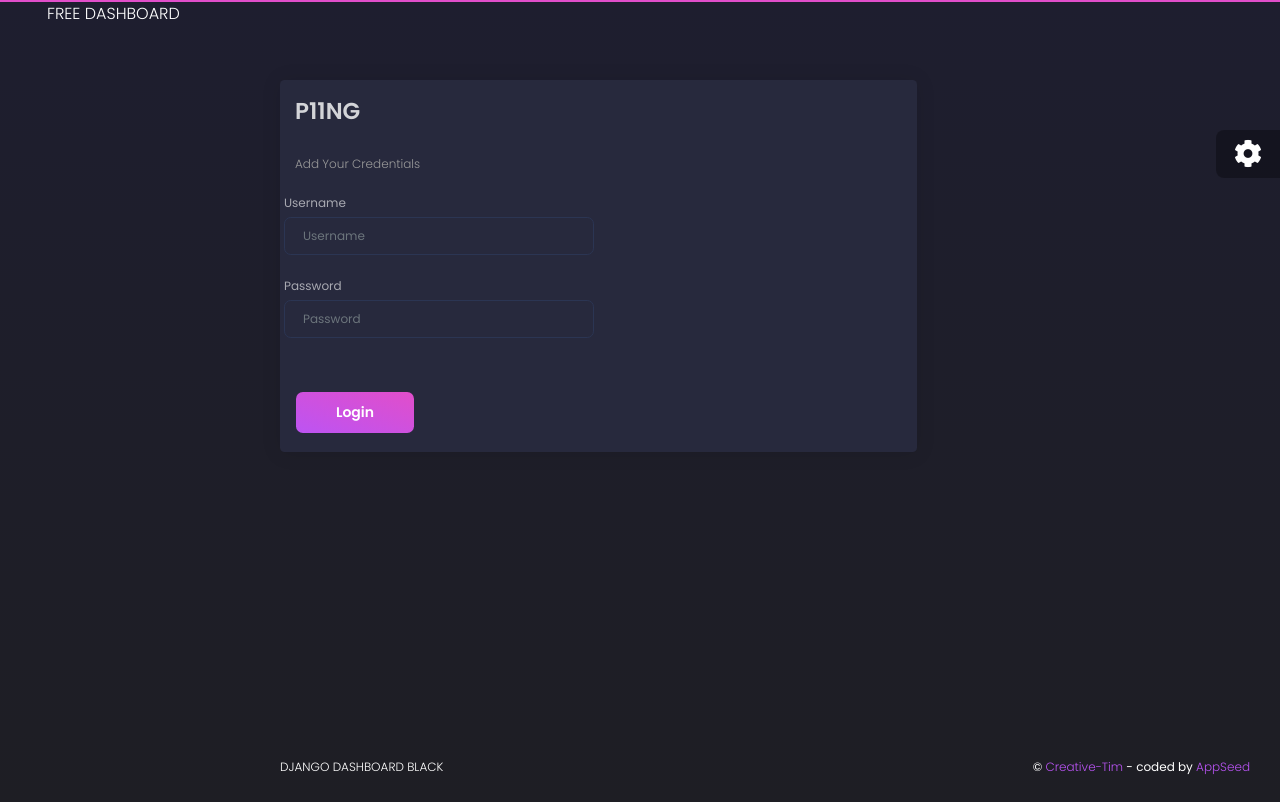
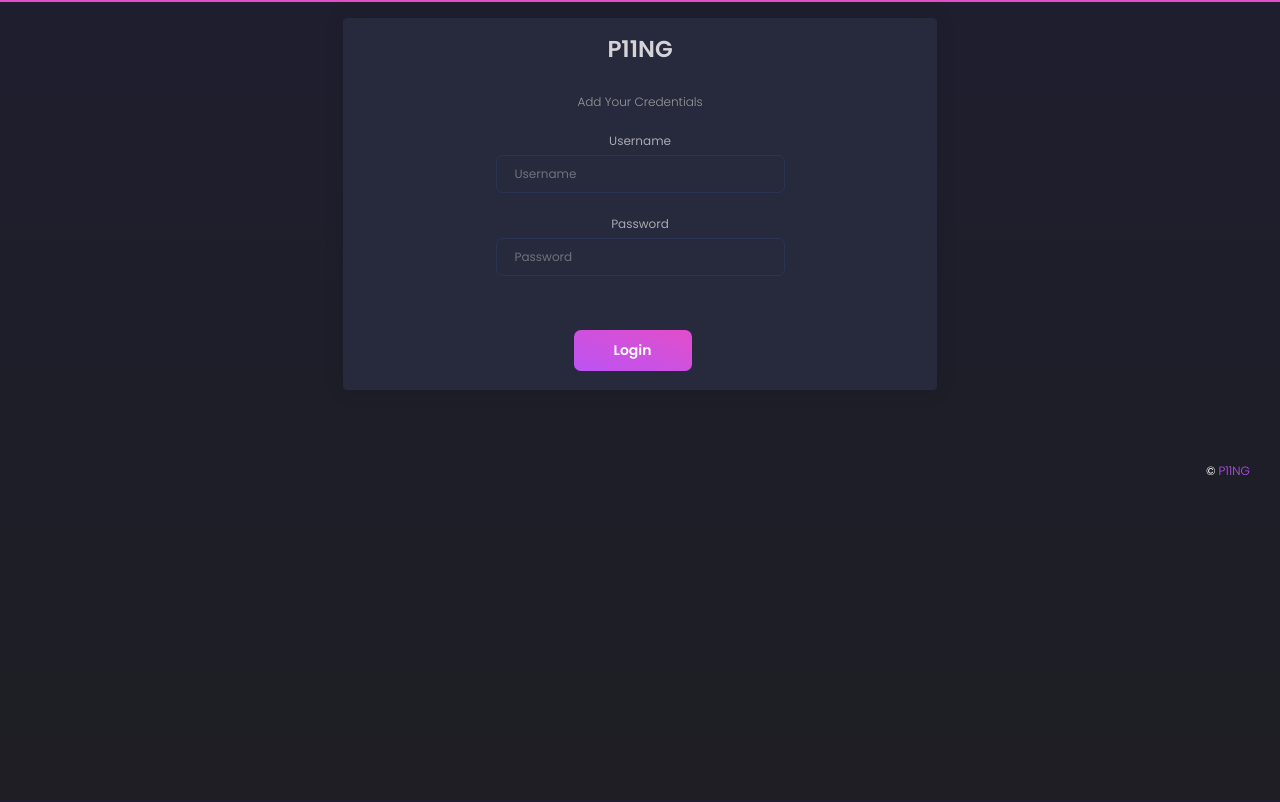
Before and after one commit to letorruella/p11ng, a Django app: page /login/ in a window 1280 px wide. After the commit the page ends 475 px from the top, so only its background shows below. Run offline with Django 3.2, Linux system fonts and the light colour scheme; some libraries are stand-ins or nearby versions.

Commit message:
login styling

```diff
--- a/apps/templates/accounts/login.html
+++ b/apps/templates/accounts/login.html
@@ -7,8 +7,8 @@
 
 {% block content %}
 
-        <div class="row">
-          <div class="col-md-8">
+        <div class="row d-flex justify-content-center m-3 h-100 ">
+          <div class="col-md-6 text-center ">
             <div class="card">
 
               <form role="form" method="post" action="">
@@ -28,7 +28,7 @@
 
                 <div class="card-body">
 
-                    <div class="row">
+                    <div class="row d-flex justify-content-center">
 
                       <div class="col-6 px-md-1">
                         <div class="form-group">
@@ -38,7 +38,7 @@
                       </div>
 
                     </div>
-                    <div class="row">
+                    <div class="row d-flex justify-content-center">
 
                       <div class="col-6 px-md-1">
                         <div class="form-group">
--- a/apps/templates/includes/footer.html
+++ b/apps/templates/includes/footer.html
@@ -2,18 +2,18 @@
 
       <footer class="footer">
         <div class="container-fluid">
-          <ul class="nav">
+          <!--ul class="nav">
             <li class="nav-item">
               <a target="_blank" rel="noopener noreferrer"
                  href="https://appseed.us/admin-dashboards/django-dashboard-black" class="nav-link">
                 Django Dashboard Black
               </a>
             </li>
-          </ul>
+          </ul-->
           <div class="copyright">
             &copy; <a target="_blank" rel="sponsored noopener noreferrer"
-                      href="https://bit.ly/3fKQZaL">Creative-Tim</a>
-            - coded by <a target="_blank" rel="noopener noreferrer" href="https://appseed.us">AppSeed</a>
+                      href="#">P11NG</a>
+             <!-- a target="_blank" rel="noopener noreferrer" href="https://appseed.us">AppSeed</a-- >
           </div>
         </div>
       </footer>
--- a/apps/templates/layouts/base.html
+++ b/apps/templates/layouts/base.html
@@ -48,9 +48,9 @@
 
     <div class="main-panel">
 
-      {% include 'includes/navigation.html' %}
 
-      <div class="content">
+
+      <div class="">
 
         {% block content %}{% endblock content %}
 
@@ -62,11 +62,10 @@
 
   </div>
 
-  {% include 'includes/fixed-plugin.html' %}
+
 
   {% include 'includes/scripts.html' %}
 
-  {% include 'includes/scripts-sidebar.html' %}
 
   <!-- Specific Page JS goes HERE  -->
   {% block javascripts %}{% endblock javascripts %}
```
